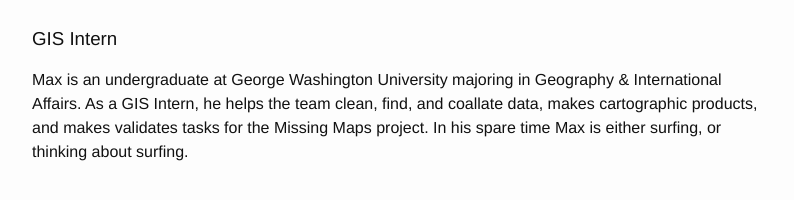
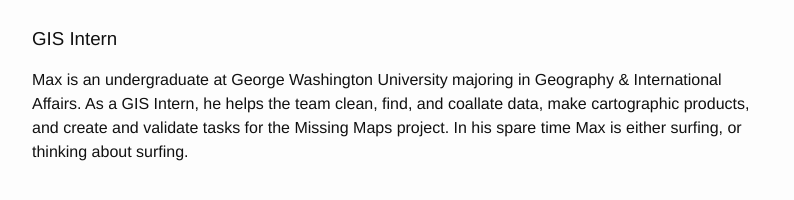
Before and after one commit to AmericanRedCross/americanredcross.github.com, a Jekyll site: the page built from _team/50-max-grossman.md, in a window 1280 px wide. Shown: the part 224-424 px from the top of the page, without its empty margins (238-1032 px from the left). Built offline with Jekyll 4.4.1, drawn with Linux system fonts in a browser that asks for light colours; nearby versions of some CDN libraries.

Commit message:
Update 50-max-grossman.md

```diff
--- a/_team/50-max-grossman.md
+++ b/_team/50-max-grossman.md
@@ -16,4 +16,4 @@ end:
 published: true
 ---
 
-Max is an undergraduate at George Washington University majoring in Geography & International Affairs. As a GIS Intern, he helps the team clean, find, and coallate data, makes cartographic products, and makes validates tasks for the Missing Maps project. In his spare time Max is either surfing, or thinking about surfing.
+Max is an undergraduate at George Washington University majoring in Geography & International Affairs. As a GIS Intern, he helps the team clean, find, and coallate data, make cartographic products, and create and validate tasks for the Missing Maps project. In his spare time Max is either surfing, or thinking about surfing.
```
